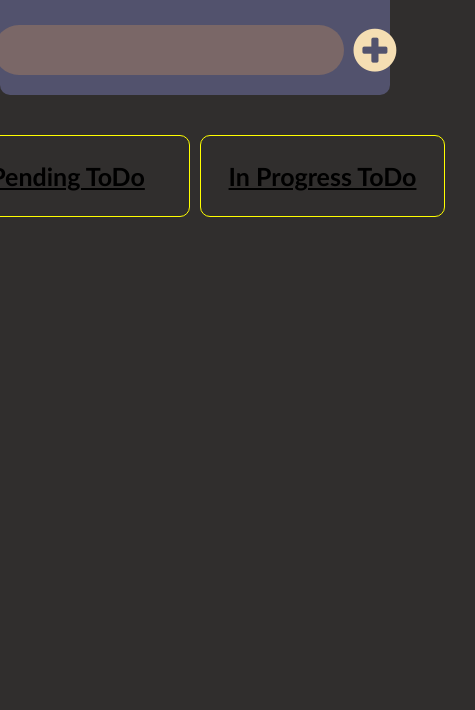
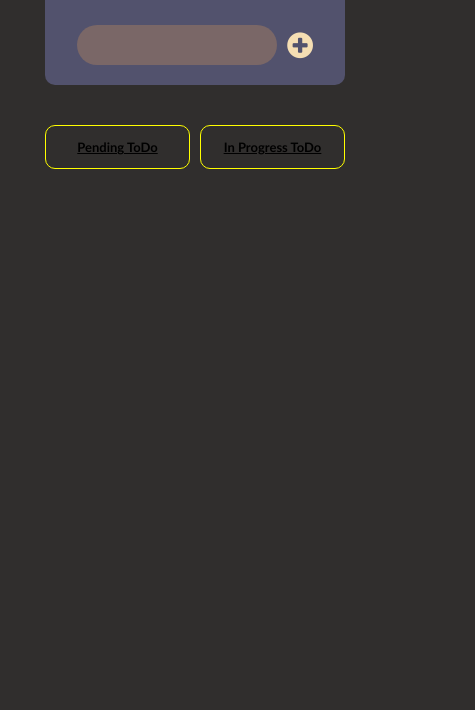
Before and after one commit to faizadnan/Basic_To_Do_App, a plain HTML site: page index.html in a window 390 px wide. Shown: the part 134-844 px from the top of the page, 475 px wide, since content can reach past the window. Drawn offline with Linux system fonts and the light colour scheme.

Commit message:
Forth Commit

```diff
--- a/todo.css
+++ b/todo.css
@@ -1,19 +1,15 @@
-
-body{
+body {
     margin: 0;
     padding: 0;
     background-color: rgb(48, 46, 45);
 
 }
 
-.container{
-    width: 100%;
-    /* height: 100vh; */
-
-
+.container {
+    margin: auto;
 }
 
-#main{
+#main {
     display: flex;
     justify-content: center;
     flex-direction: column;
@@ -23,14 +19,13 @@ body{
     /* border: 1px solid red; */
 }
 
-#input{
+#input {
     margin-top: 40px;
     max-width: 500px;
     width: 100%;
     text-align: center;
     display: flex;
     flex-direction: column;
-
     align-items: center;
     box-sizing: border-box;
     background-color: rgb(82, 82, 109);
@@ -39,34 +34,37 @@ body{
     /* border: 1px solid orange; */
 }
 
-#input h2{
+#input h2 {
     font-size: 38px;
     font-family: 'Trebuchet MS', 'Lucida Sans Unicode', 'Lucida Grande', 'Lucida Sans', Arial, sans-serif;
 }
 
-#input>div{
+#input>div {
     display: flex;
     justify-content: space-around;
     align-items: center;
     gap: 10px;
-    /* border: 1px solid red; */
-text-align: center;
-padding: 10px;
+    /* border: 1px solid rgb(34, 31, 31); */
+    text-align: center;
+    padding: 10px;
+    width: max-content;
 
 }
 
-#icon{
+#icon {
     font-size: 50px;
     color: wheat;
     margin-bottom: 10px;
     cursor: pointer;
     transition: 0.3s;
 }
-#icon:hover,button:hover{
-  transform: scale(0.8);
+
+#icon:hover,
+button:hover {
+    transform: scale(0.8);
 }
 
-input{
+input {
     width: 350px;
     height: 50px;
     border: none;
@@ -79,48 +77,42 @@ input{
     color: rgb(233, 155, 146);
 }
 
-.listdiv{
-    /* border: 2px solid red; */
+.listdiv {
+    /* border: 2px solid rgb(204, 151, 151); */
     width: 500px;
-    /* height: 300px; */
     display: flex;
     padding: 30px;
-    display: flex;
     justify-content: space-around;
     gap: 10px;
 
 
 }
 
-.todos_div{
+.todos_div {
     border: 1px solid yellow;
     width: 50%;
-    /* height: 300px; */
-    /* max-height: 1000px; */
     border-radius: 10px;
     display: flex;
     flex-direction: column;
-    /* justify-content: center; */
     align-items: center;
-    /* text-align: center; */
     font-family: 'Trebuchet MS', 'Lucida Sans Unicode', 'Lucida Grande', 'Lucida Sans', Arial, sans-serif;
 }
 
-.todos_div h3{
+.todos_div h3 {
     font-size: 25px;
     font-weight: 700;
     text-decoration: underline;
 }
 
-#pending_div, #inprogress_div{
+#pending_div,
+#inprogress_div {
     font-size: 20px;
-    /* border: 1px solid red; */
-    /* padding-left: 10px; */width: 200px;
+    width: 200px;
     padding: 0 10px;
     color: rgb(233, 155, 146);
 }
 
-.listdiv li{
+.listdiv li {
     display: flex;
     justify-content: space-around;
     align-items: center;
@@ -128,8 +120,42 @@ input{
     margin: 10px 0;
 }
 
-li span{
-    /* margin-left: 30px; */
+li span {
     cursor: pointer;
     transition: 0.3s;
 }
+
+@media screen and (max-width: 450px) {
+    input {
+        max-width: 200px;
+        height: 40px;
+
+    }
+
+    .listdiv {
+        width: 300px;
+    }
+
+    .todos_div>h3,
+    #inprogress_div,
+    #pending_div {
+        font-size: 13px;
+    }
+
+    #pending_div,
+    #inprogress_div {
+        width: 100px;
+    }
+
+    #input {
+        max-width: 300px;
+    }
+    #input>div {
+       padding: 10px;
+    }
+
+    #icon{
+        font-size: 30px;
+    }
+
+}
```
